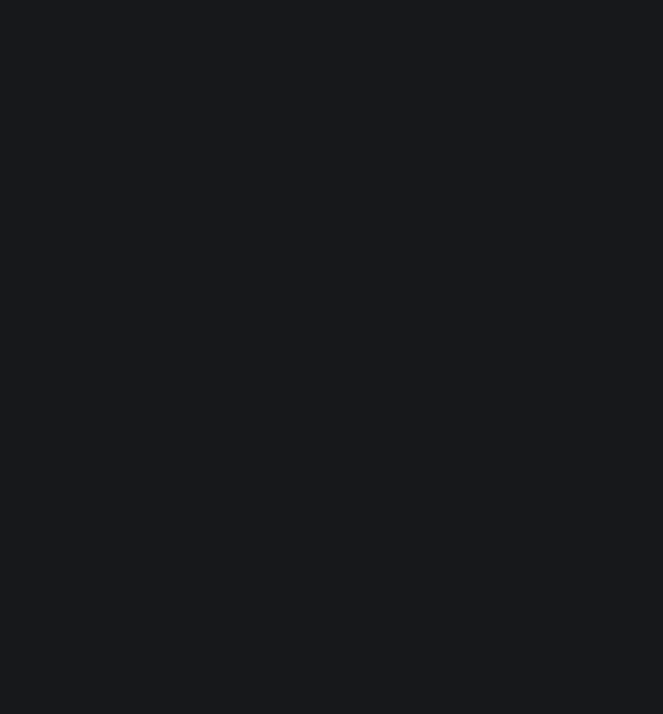
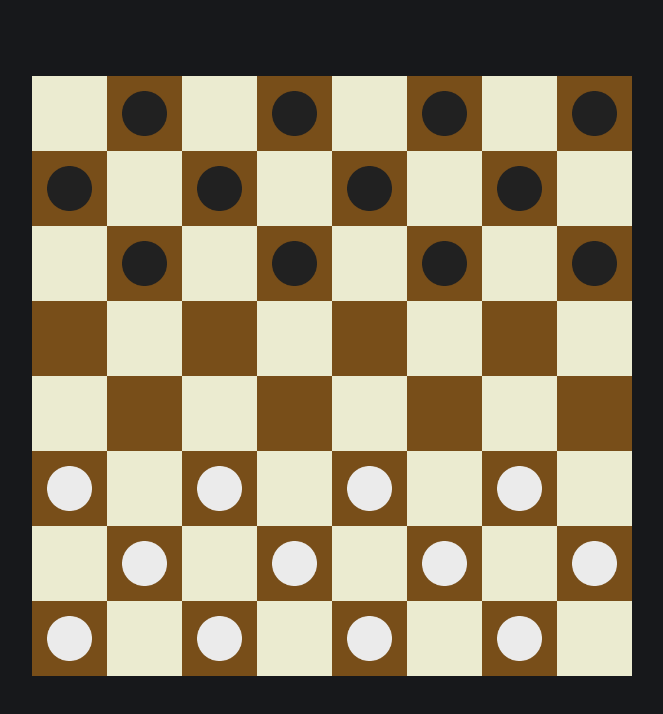
Before and after one commit to luckmer/checkers, a React (Create React App) app: page / in a window 1280 px wide. Shown: the top 714 px of the page, without its empty margins (308-971 px from the left). Built offline with nearby package versions, Linux system fonts and the light colour scheme.

Commit message:
working on pawn movements added data filters based on id and pose

```diff
--- a/src/App.js
+++ b/src/App.js
@@ -1,9 +1,78 @@
+import { useState } from "react";
 import ChessMapGenerator from "./service/BoardGenerator";
+import { CheckersSection, Div } from "./CheckersSection";
+import { GRID_SIZE } from "./constants/index";
+import { TargetType, wallCreator, dataFinder } from "./constants/helper";
 
 const App = () => {
+  const [currentPlayer, setCurrentPlayer] = useState("white");
   const { boardData, setBoard } = ChessMapGenerator();
 
-  return <div></div>;
+  const handleDragOver = (e) => e.preventDefault();
+
+  const handleDragStart = (e) => {
+    const targetId = e.target.id;
+    e.dataTransfer.setData("id", targetId);
+  };
+
+  const handleDrop = (e) => {
+    e.preventDefault();
+    const id = e.dataTransfer.getData("id");
+    const grabbedAsNumber = Number(id);
+    const dropId = Number(e.target.id);
+
+    const wall1Pos = 1;
+    const wall2Pos = 0;
+
+    const wall1 = wallCreator(boardData, (item) => item.id % 8 === wall1Pos);
+    const wall2 = wallCreator(boardData, (item) => item.id % 8 === wall2Pos);
+    const illegalPosition = [...wall1, ...wall2];
+
+    const takePawn = dataFinder(
+      boardData,
+      (finder) => finder._id === grabbedAsNumber
+    );
+
+    const takeBlock = dataFinder(boardData, (finder) => finder._id === dropId);
+
+    let type = TargetType(takePawn.type, 0);
+    const pawnID = takePawn.id;
+
+    if (!type) type = TargetType(takePawn.type, 0);
+
+    const moveIndex =
+      type === "white"
+        ? [pawnID - GRID_SIZE - 1, pawnID - GRID_SIZE + 1]
+        : [pawnID + GRID_SIZE - 1, pawnID + GRID_SIZE + 1];
+
+    const clearMove = moveIndex.filter((el) => !illegalPosition.includes(el));
+    const move = illegalPosition.includes(pawnID) ? clearMove : moveIndex;
+
+    console.log(move);
+
+    setCurrentPlayer(currentPlayer === "white" ? "black" : "white");
+  };
+
+  return (
+    <CheckersSection>
+      {boardData.map((el, i) => {
+        const check = el.Img === "Empty";
+
+        return (
+          <Div
+            key={i}
+            id={el.id}
+            onDragOver={(e) => handleDragOver(e)}
+            onDragStart={(e) => (check ? null : handleDragStart(e))}
+            onDrop={(e) => handleDrop(e)}
+            Design={el.background}
+            IMG={el.Img}
+            draggable={check ? null : true}
+          ></Div>
+        );
+      })}
+    </CheckersSection>
+  );
 };
 
 export default App;
--- /dev/null
+++ b/src/CheckersSection.js
@@ -0,0 +1,30 @@
+import styled from "styled-components";
+
+export const CheckersSection = styled.main`
+  background-color: #1e2028;
+  position: absolute;
+  display: flex;
+  flex-flow: row wrap;
+  top: 47%;
+  left: 50%;
+  transform: translate(-50%, -50%);
+  height: 610px;
+  width: 610px;
+  width: auto;
+  height: auto;
+  margin: auto;
+  display: grid;
+  grid-gap: 0;
+  grid-template-columns: repeat(8, 75px);
+  grid-template-rows: repeat(8, 75px);
+  grid-auto-flow: row;
+`;
+export const Div = styled.div`
+  height: 75px;
+  width: 75px;
+  background-color: ${({ Design }) => (Design === 1 ? "#784e19" : "#EBEBD0")};
+  background-image: url(${({ IMG }) => (IMG !== "Empty" ? IMG : "")});
+  background-repeat: no-repeat;
+  background-position: 50%;
+  background-size: 60%;
+`;
--- /dev/null
+++ b/src/constants/helper.js
@@ -0,0 +1,6 @@
+export const wallCreator = (DATA, POS) => DATA.filter(POS).map((el) => el._id);
+
+export const dataFinder = (arr, finder) => arr.find(finder);
+
+export const TargetType = (TYPE, POS) =>
+  TYPE && TYPE.split(" ")[POS].replace(/[,]/g, "");
--- /dev/null
+++ b/src/constants/index.js
@@ -0,0 +1 @@
+export const GRID_SIZE = 8;
--- a/src/service/Board.js
+++ b/src/service/Board.js
@@ -2,6 +2,7 @@ import WhiteCheckers from "../image/white.png";
 import BlackCheckers from "../image/black.png";
 
 const boardMap = [
+  ["Empty", ""],
   [BlackCheckers, "black, 24"],
   ["Empty", ""],
   [BlackCheckers, "black, 23"],
@@ -9,7 +10,6 @@ const boardMap = [
   [BlackCheckers, "black, 22"],
   ["Empty", ""],
   [BlackCheckers, "black, 21"],
-  ["Empty", ""],
   [BlackCheckers, "black, 20"],
   ["Empty", ""],
   [BlackCheckers, "black, 19"],
@@ -17,6 +17,7 @@ const boardMap = [
   [BlackCheckers, "black, 18"],
   ["Empty", ""],
   [BlackCheckers, "black, 17"],
+  ["Empty", ""],
   ["Empty", ""],
   [BlackCheckers, "black, 16"],
   ["Empty", ""],
@@ -41,7 +42,6 @@ const boardMap = [
   ["Empty", ""],
   ["Empty", ""],
   ["Empty", ""],
-  ["Empty", " "],
   [WhiteCheckers, "white, 1"],
   ["Empty", ""],
   [WhiteCheckers, "white, 2"],
@@ -50,6 +50,7 @@ const boardMap = [
   ["Empty", ""],
   [WhiteCheckers, "white, 4"],
   ["Empty", ""],
+  ["Empty", ""],
   [WhiteCheckers, "white, 5"],
   ["Empty", ""],
   [WhiteCheckers, "white, 6"],
@@ -57,7 +58,6 @@ const boardMap = [
   [WhiteCheckers, "white, 7"],
   ["Empty", ""],
   [WhiteCheckers, "white, 8"],
-  ["Empty", ""],
   [WhiteCheckers, "white, 9"],
   ["Empty", ""],
   [WhiteCheckers, "white, 10"],
```
